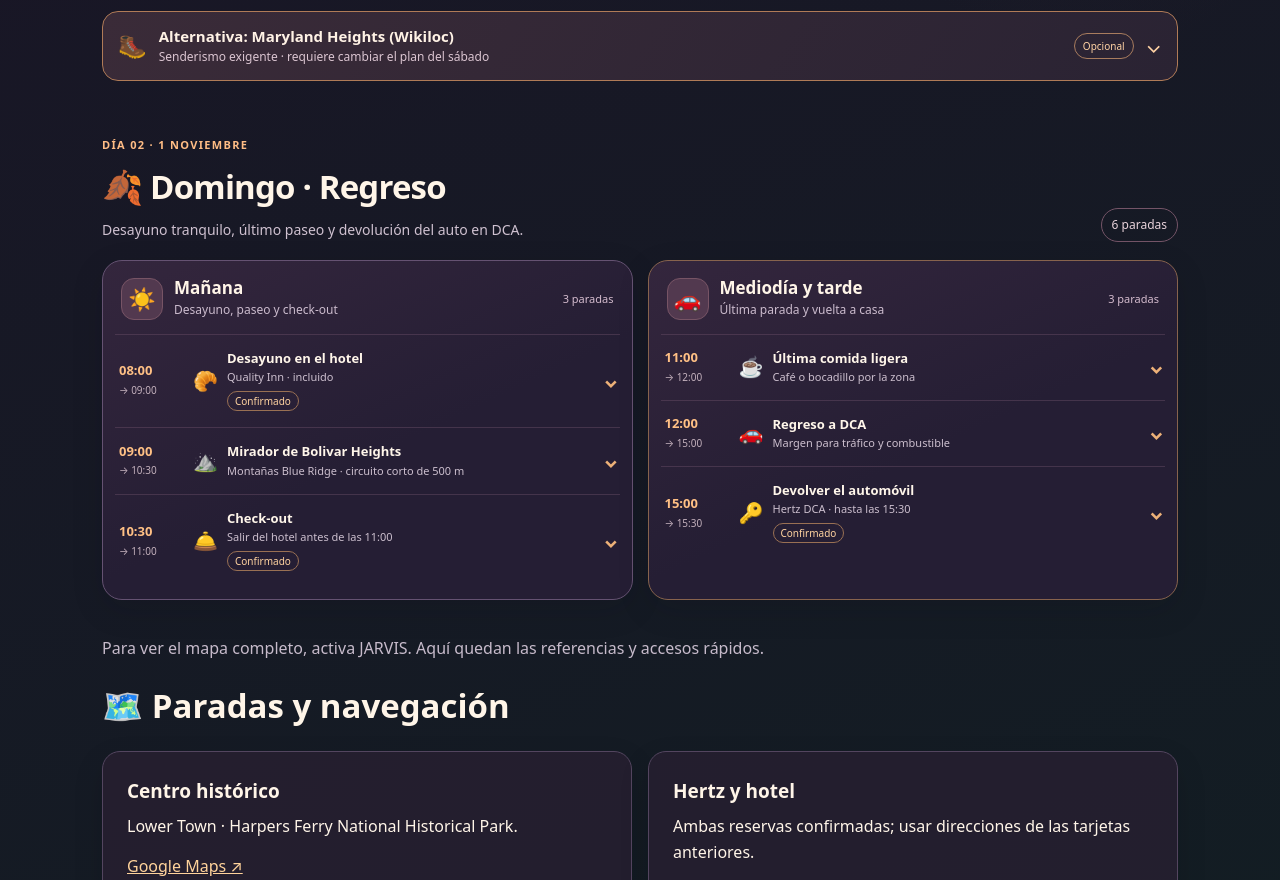
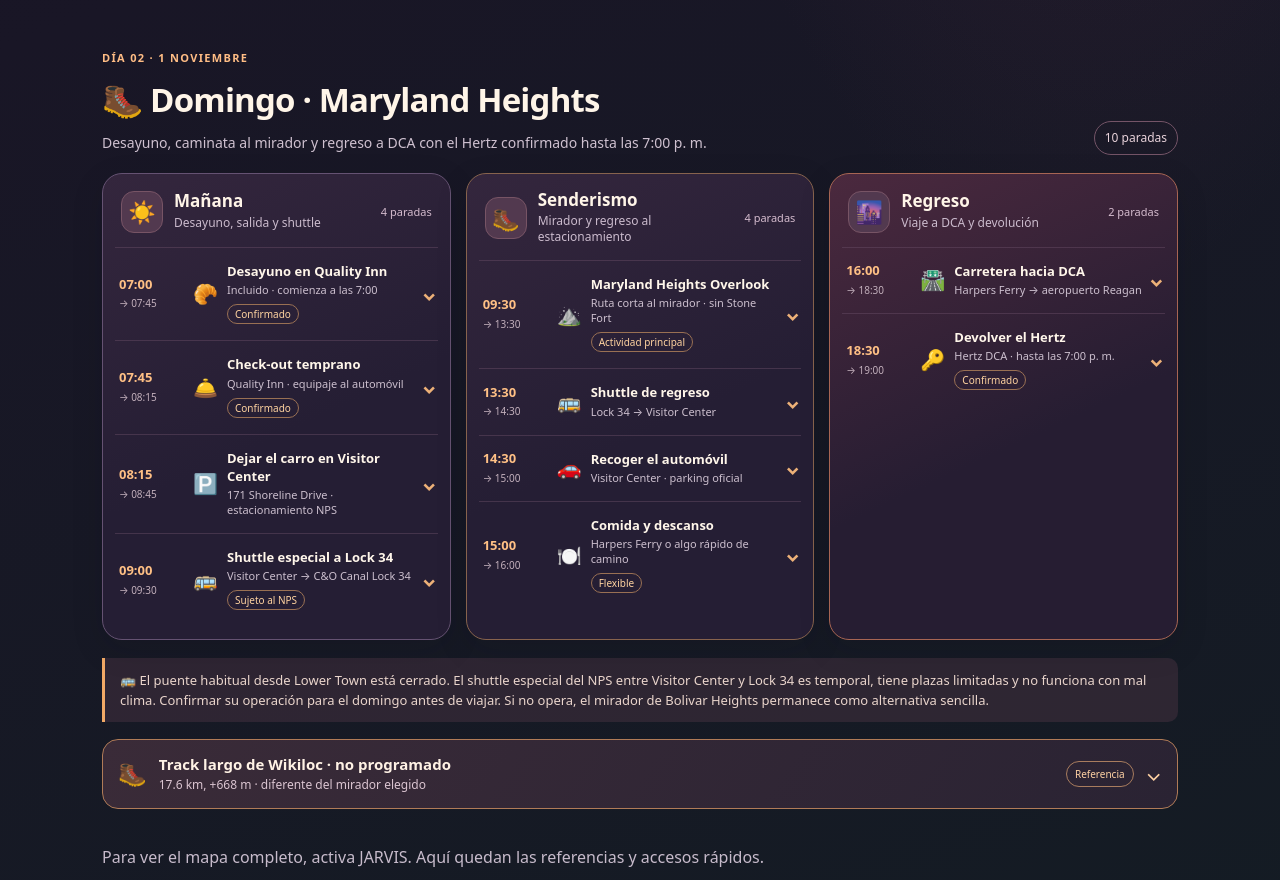
Before and after one commit to pvasquez1992/viajes, a website: page harpersferry2026/index.html in a window 1280 px wide. Shown: the part 2160-3040 px from the top of the page. Drawn offline with nearby package versions, Linux system fonts and the light colour scheme.

Commit message:
feat(harpers-ferry): schedule Sunday Maryland Heights hike, shuttle and return by 7 PM

```diff
--- a/harpersferry2026/index.html
+++ b/harpersferry2026/index.html
@@ -217,91 +217,66 @@
   </div>
   <p class="itinerary-tip">💡 El festival, el trick-or-treat y el Ghost Tour son alternativas que pueden competir en horarios. Elige las que prefieras; no son actividades reservadas automáticamente.</p>
 
-  <details class="optional-hike" id="maryland-heights-opcional">
-    <summary>
-      <span class="optional-hike-icon" aria-hidden="true">🥾</span>
-      <span class="optional-hike-title"><strong>Alternativa: Maryland Heights (Wikiloc)</strong><small>Senderismo exigente · requiere cambiar el plan del sábado</small></span>
-      <span class="optional-hike-label">Opcional</span>
-      <span class="optional-hike-chevron" aria-hidden="true">⌄</span>
-    </summary>
-    <div class="optional-hike-body">
-      <p><strong>Ruta encontrada en Wikiloc: Harpers Ferry &amp; Maryland Heights.</strong> Track de 2022, <strong>17.6 km</strong>, <strong>668 m de desnivel positivo</strong>, clasificado como <strong>muy difícil</strong>. Es una ruta larga: <strong>no es el circuito corto al mirador</strong>.</p>
-      <p>Se propone solo como <strong>alternativa a buena parte de las actividades diurnas del sábado</strong>, nunca como una parada rápida entre el almuerzo y Halloween. <strong>No cabe el domingo</strong> antes del check-out. Si se elige, hay que reorganizar el horario del sábado y decidir qué actividades se sustituyen.</p>
-      <p><strong>Atención a las rodillas:</strong> los descensos inclinados y tramos rocosos pueden ser exigentes. El NPS indica que el sendero permanece abierto, pero la escalera de la pasarela Goodloe Byron está cerrada por obras desde julio de 2026. El acceso es mediante transporte desde el Visitor Center hacia Lock 34; verificar horarios, disponibilidad y condiciones antes de ir. Los estacionamientos de Maryland Heights están cerrados.</p>
-      <div class="optional-hike-links">
-        <a href="https://es.wikiloc.com/rutas-senderismo/harpers-ferry-amp-maryland-heights-97786860" target="_blank" rel="noopener noreferrer">🥾 Ver ruta GPS en Wikiloc ↗</a>
-        <a href="https://www.nps.gov/hafe/planyourvisit/maryland-heights-trail.htm" target="_blank" rel="noopener noreferrer">🏞️ Acceso y ruta oficial NPS ↗</a>
-        <a href="https://www.google.com/maps/search/?api=1&amp;query=Harpers+Ferry+National+Historical+Park+Visitor+Center+171+Shoreline+Drive" target="_blank" rel="noopener noreferrer">📍 Visitor Center · punto de acceso ↗</a>
-      </div>
-      <p class="optional-hike-note">Referencia más corta, distinta del track de Wikiloc: el NPS describe una ruta al mirador de aproximadamente 7.2 km ida y vuelta. No asumir que sigue el mismo trazado.</p>
-    </div>
-  </details>
 
 </section>
 <section id="domingo" class="itinerary-day" aria-labelledby="titulo-domingo">
-  <header class="day-heading"><div><span class="day-kicker">DÍA 02 · 1 NOVIEMBRE</span><h2 id="titulo-domingo">🍂 Domingo · Regreso</h2><p>Desayuno tranquilo, último paseo y devolución del auto en DCA.</p></div><span class="day-total">6 paradas</span></header>
-  <div class="moment-grid moment-grid-two">
+<header class="day-heading"><div><span class="day-kicker">DÍA 02 · 1 NOVIEMBRE</span><h2 id="titulo-domingo">🥾 Domingo · Maryland Heights</h2><p>Desayuno, caminata al mirador y regreso a DCA con el Hertz confirmado hasta las 7:00 p. m.</p></div><span class="day-total">10 paradas</span></header>
+<div class="moment-grid">
   <section class="moment-group moment-morning" aria-label="Mañana">
-  <div class="moment-group-head"><span class="moment-period-icon" aria-hidden="true">☀️</span><span class="moment-group-titles"><h3>Mañana</h3><p>Desayuno, paseo y check-out</p></span><span class="moment-count">3 paradas</span></div>
-  <div class="moment-items"><details class="moment-stop" id="parada-morning-0">
-  <summary>
-    <span class="moment-time"><strong>08:00</strong><small>→ 09:00</small></span>
-    <span class="moment-icon" aria-hidden="true">🥐</span>
-    <span class="moment-identity"><strong>Desayuno en el hotel</strong><small>Quality Inn · incluido</small><em>Confirmado</em></span>
-    <span class="moment-chevron" aria-hidden="true">⌄</span>
-  </summary>
-  <div class="moment-detail"><div class="moment-detail-label">Información de la parada · 08:00–09:00</div><p>Desayunar con calma y revisar hora de salida.</p></div>
+  <div class="moment-group-head"><span class="moment-period-icon" aria-hidden="true">☀️</span><span class="moment-group-titles"><h3>Mañana</h3><p>Desayuno, salida y shuttle</p></span><span class="moment-count">4 paradas</span></div>
+  <div class="moment-items">
+  <details class="moment-stop" id="dom-000">
+  <summary><span class="moment-time"><strong>07:00</strong><small>→ 07:45</small></span><span class="moment-icon" aria-hidden="true">🥐</span><span class="moment-identity"><strong>Desayuno en Quality Inn</strong><small>Incluido · comienza a las 7:00</small><em>Confirmado</em></span><span class="moment-chevron" aria-hidden="true">⌄</span></summary>
+  <div class="moment-detail"><div class="moment-detail-label">Información de la parada · 07:00–07:45</div><p>Desayunar en el hotel y preparar agua, calzado y snacks para el sendero. Esta madrugada termina el horario de verano: los relojes retroceden una hora.</p></div></details>
+<details class="moment-stop" id="dom-001">
+  <summary><span class="moment-time"><strong>07:45</strong><small>→ 08:15</small></span><span class="moment-icon" aria-hidden="true">🛎️</span><span class="moment-identity"><strong>Check-out temprano</strong><small>Quality Inn · equipaje al automóvil</small><em>Confirmado</em></span><span class="moment-chevron" aria-hidden="true">⌄</span></summary>
+  <div class="moment-detail"><div class="moment-detail-label">Información de la parada · 07:45–08:15</div><p>Recoger el equipaje, entregar la habitación y cargar el Hertz. El check-out permitido es hasta las 11:00, pero salimos temprano por el senderismo.</p></div></details>
+<details class="moment-stop" id="dom-002">
+  <summary><span class="moment-time"><strong>08:15</strong><small>→ 08:45</small></span><span class="moment-icon" aria-hidden="true">🅿️</span><span class="moment-identity"><strong>Dejar el carro en Visitor Center</strong><small>171 Shoreline Drive · estacionamiento NPS</small></span><span class="moment-chevron" aria-hidden="true">⌄</span></summary>
+  <div class="moment-detail"><div class="moment-detail-label">Información de la parada · 08:15–08:45</div><p>Conducir del hotel al estacionamiento principal del Visitor Center, 171 Shoreline Drive, Harpers Ferry WV. El Hertz queda aquí durante el hike; buscar la parada del shuttle especial a Lock 34. Es diferente del autobús turístico habitual a Lower Town.</p><a href="https://www.google.com/maps/dir/?api=1&amp;destination=171+Shoreline+Drive+Harpers+Ferry+WV+25425" target="_blank" rel="noopener noreferrer">Mapa del Visitor Center ↗</a></div></details>
+<details class="moment-stop" id="dom-003">
+  <summary><span class="moment-time"><strong>09:00</strong><small>→ 09:30</small></span><span class="moment-icon" aria-hidden="true">🚌</span><span class="moment-identity"><strong>Shuttle especial a Lock 34</strong><small>Visitor Center → C&amp;O Canal Lock 34</small><em>Sujeto al NPS</em></span><span class="moment-chevron" aria-hidden="true">⌄</span></summary>
+  <div class="moment-detail"><div class="moment-detail-label">Información de la parada · 09:00–09:30</div><p>El NPS anuncia la primera salida a las 9:00 a. m. y autobuses aproximadamente cada hora, con plazas limitadas. No hay garantía para el 1 de noviembre: confirmar el viernes 30. Descender en Lock 34 y seguir a pie por el C&amp;O Canal Towpath hacia el comienzo del sendero; no estacionar en Lock 34.</p><a href="https://www.nps.gov/choh/planyourvisit/byron-bridge.htm" target="_blank" rel="noopener noreferrer">Estado del shuttle NPS ↗</a> <a href="https://www.google.com/maps/search/?api=1&amp;query=39.333430%2C-77.738577" target="_blank" rel="noopener noreferrer">Localizar Lock 34 ↗</a></div></details>
+  </div></section>
+  <section class="moment-group moment-afternoon" aria-label="Senderismo">
+  <div class="moment-group-head"><span class="moment-period-icon" aria-hidden="true">🥾</span><span class="moment-group-titles"><h3>Senderismo</h3><p>Mirador y regreso al estacionamiento</p></span><span class="moment-count">4 paradas</span></div>
+  <div class="moment-items">
+  <details class="moment-stop" id="dom-010">
+  <summary><span class="moment-time"><strong>09:30</strong><small>→ 13:30</small></span><span class="moment-icon" aria-hidden="true">⛰️</span><span class="moment-identity"><strong>Maryland Heights Overlook</strong><small>Ruta corta al mirador · sin Stone Fort</small><em>Actividad principal</em></span><span class="moment-chevron" aria-hidden="true">⌄</span></summary>
+  <div class="moment-detail"><div class="moment-detail-label">Información de la parada · 09:30–13:30</div><p>Caminar desde Lock 34 hasta el inicio señalizado de Maryland Heights y subir al mirador Overlook Cliff; regresar por el sendero y el canal al mismo Lock 34. Referencia NPS: 3–4 h y aproximadamente 7.2 km ida y vuelta desde Lower Town; la distancia desde Lock 34 puede variar. Evitar el antiguo acceso por el puente cerrado y no seguir literalmente un GPX de 2021. Precaución con los descensos rocosos.</p><a href="https://www.nps.gov/hafe/planyourvisit/maryland-heights-trail.htm" target="_blank" rel="noopener noreferrer">Mapa del sendero NPS ↗</a></div></details>
+<details class="moment-stop" id="dom-011">
+  <summary><span class="moment-time"><strong>13:30</strong><small>→ 14:30</small></span><span class="moment-icon" aria-hidden="true">🚌</span><span class="moment-identity"><strong>Shuttle de regreso</strong><small>Lock 34 → Visitor Center</small></span><span class="moment-chevron" aria-hidden="true">⌄</span></summary>
+  <div class="moment-detail"><div class="moment-detail-label">Información de la parada · 13:30–14:30</div><p>Esperar y tomar el transporte del NPS de vuelta al Visitor Center. Esta franja incluye margen para esperas: el bus opera aproximadamente cada hora y depende del clima. Última salida publicada desde Lock 34: 6:30 p. m.</p><a href="https://www.nps.gov/choh/planyourvisit/byron-bridge.htm" target="_blank" rel="noopener noreferrer">Horarios oficiales NPS ↗</a></div></details>
+<details class="moment-stop" id="dom-012">
+  <summary><span class="moment-time"><strong>14:30</strong><small>→ 15:00</small></span><span class="moment-icon" aria-hidden="true">🚗</span><span class="moment-identity"><strong>Recoger el automóvil</strong><small>Visitor Center · parking oficial</small></span><span class="moment-chevron" aria-hidden="true">⌄</span></summary>
+  <div class="moment-detail"><div class="moment-detail-label">Información de la parada · 14:30–15:00</div><p>Volver al estacionamiento del Visitor Center, recoger el Hertz, guardar equipo de senderismo y preparar la salida.</p></div></details>
+<details class="moment-stop" id="dom-013">
+  <summary><span class="moment-time"><strong>15:00</strong><small>→ 16:00</small></span><span class="moment-icon" aria-hidden="true">🍽️</span><span class="moment-identity"><strong>Comida y descanso</strong><small>Harpers Ferry o algo rápido de camino</small><em>Flexible</em></span><span class="moment-chevron" aria-hidden="true">⌄</span></summary>
+  <div class="moment-detail"><div class="moment-detail-label">Información de la parada · 15:00–16:00</div><p>Almorzar después de la caminata en un sitio disponible o comprar algo para llevar. Si el shuttle se atrasa, acortar esta pausa y mantener margen para llegar a DCA.</p></div></details>
+  </div></section>
+  <section class="moment-group moment-evening" aria-label="Regreso">
+  <div class="moment-group-head"><span class="moment-period-icon" aria-hidden="true">🌆</span><span class="moment-group-titles"><h3>Regreso</h3><p>Viaje a DCA y devolución</p></span><span class="moment-count">2 paradas</span></div>
+  <div class="moment-items">
+  <details class="moment-stop" id="dom-020">
+  <summary><span class="moment-time"><strong>16:00</strong><small>→ 18:30</small></span><span class="moment-icon" aria-hidden="true">🛣️</span><span class="moment-identity"><strong>Carretera hacia DCA</strong><small>Harpers Ferry → aeropuerto Reagan</small></span><span class="moment-chevron" aria-hidden="true">⌄</span></summary>
+  <div class="moment-detail"><div class="moment-detail-label">Información de la parada · 16:00–18:30</div><p>Conducir hacia el Ronald Reagan Washington National Airport (DCA), comprobar tráfico en tiempo real y reservar tiempo para combustible y área de devolución de Hertz. Horario orientativo; salir antes si hay demoras.</p></div></details>
+<details class="moment-stop" id="dom-021">
+  <summary><span class="moment-time"><strong>18:30</strong><small>→ 19:00</small></span><span class="moment-icon" aria-hidden="true">🔑</span><span class="moment-identity"><strong>Devolver el Hertz</strong><small>Hertz DCA · hasta las 7:00 p. m.</small><em>Confirmado</em></span><span class="moment-chevron" aria-hidden="true">⌄</span></summary>
+  <div class="moment-detail"><div class="moment-detail-label">Información de la parada · 18:30–19:00</div><p>Devolución de la reserva modificada confirmada para el domingo 1 de noviembre a las 7:00 p. m. Fotografiar combustible, odómetro y estado del vehículo; guardar recibo. Después, regresar a Arlington.</p><a href="https://www.google.com/maps/search/?api=1&amp;query=Hertz+Car+Rental+Return+DCA" target="_blank" rel="noopener noreferrer">Indicaciones a Hertz DCA ↗</a></div></details>
+  </div></section>
+</div>
+<p class="itinerary-tip">🚌 El puente habitual desde Lower Town está cerrado. El shuttle especial del NPS entre Visitor Center y Lock 34 es temporal, tiene plazas limitadas y no funciona con mal clima. Confirmar su operación para el domingo antes de viajar. Si no opera, el mirador de Bolivar Heights permanece como alternativa sencilla.</p>
+<details class="optional-hike" id="maryland-heights-opcional">
+  <summary><span class="optional-hike-icon" aria-hidden="true">🥾</span><span class="optional-hike-title"><strong>Track largo de Wikiloc · no programado</strong><small>17.6 km, +668 m · diferente del mirador elegido</small></span><span class="optional-hike-label">Referencia</span><span class="optional-hike-chevron" aria-hidden="true">⌄</span></summary>
+  <div class="optional-hike-body">
+    <p>El track de 2022 <strong>Harpers Ferry &amp; Maryland Heights</strong> tiene 17.6 km y 668 m de ascenso y no corresponde a la excursión corta del domingo. Nuestro plan es subir al <strong>Maryland Heights Overlook sin Stone Fort</strong>. El track antiguo tampoco refleja el acceso actual por Lock 34.</p>
+    <div class="optional-hike-links">
+      <a href="https://es.wikiloc.com/rutas-senderismo/harpers-ferry-amp-maryland-heights-97786860" target="_blank" rel="noopener noreferrer">Track largo Wikiloc ↗</a>
+      <a href="https://www.nps.gov/hafe/planyourvisit/maryland-heights-trail.htm" target="_blank" rel="noopener noreferrer">Ruta oficial NPS ↗</a>
+      <a href="https://www.nps.gov/choh/planyourvisit/byron-bridge.htm" target="_blank" rel="noopener noreferrer">Puente y shuttle NPS ↗</a>
+    </div>
+  </div>
 </details>
-<details class="moment-stop" id="parada-morning-1">
-  <summary>
-    <span class="moment-time"><strong>09:00</strong><small>→ 10:30</small></span>
-    <span class="moment-icon" aria-hidden="true">⛰️</span>
-    <span class="moment-identity"><strong>Mirador de Bolivar Heights</strong><small>Montañas Blue Ridge · circuito corto de 500 m</small></span>
-    <span class="moment-chevron" aria-hidden="true">⌄</span>
-  </summary>
-  <div class="moment-detail"><div class="moment-detail-label">Información de la parada · 09:00–10:30</div><p>Ir en carro desde el hotel al estacionamiento de <strong>Bolivar Heights</strong>, al final de <strong>Whitman Avenue, Bolivar, WV 25425</strong>. Disfrutar de vistas de las montañas Blue Ridge, el valle de Shenandoah, los cañones históricos y el paisaje otoñal.</p><p>Hacer únicamente el <strong>circuito del mirador de 0.3 millas (aprox. 500 m)</strong>: es fácil y tiene un desnivel mínimo, según el NPS. Evitar los bucles largos y las pendientes innecesarias. Si hay barro o lluvia, evaluar el firme del sendero; no se garantiza que todo el recorrido esté libre de irregularidades.</p><p>El estacionamiento tiene pocas plazas. Salir del mirador con margen (idealmente hacia las 10:15) para estar de vuelta en el hotel alrededor de las 10:30 y efectuar el check-out antes de las 11:00.</p><p><a href="https://www.nps.gov/hafe/planyourvisit/bolivar-heights-trail.htm" target="_blank" rel="noopener noreferrer">Sendero oficial del NPS ↗</a> · <a href="https://www.google.com/maps/dir/?api=1&amp;destination=39.3237730722%2C-77.7611942522&amp;travelmode=driving" target="_blank" rel="noopener noreferrer">Navegar al estacionamiento ↗</a></p></div>
-</details>
-<details class="moment-stop" id="parada-morning-2">
-  <summary>
-    <span class="moment-time"><strong>10:30</strong><small>→ 11:00</small></span>
-    <span class="moment-icon" aria-hidden="true">🛎️</span>
-    <span class="moment-identity"><strong>Check-out</strong><small>Salir del hotel antes de las 11:00</small><em>Confirmado</em></span>
-    <span class="moment-chevron" aria-hidden="true">⌄</span>
-  </summary>
-  <div class="moment-detail"><div class="moment-detail-label">Información de la parada · 10:30–11:00</div><p>Salir del hotel antes de las 11:00 y verificar pertenencias.</p></div>
-</details></div>
-</section>
-  <section class="moment-group moment-afternoon" aria-label="Mediodía y tarde">
-  <div class="moment-group-head"><span class="moment-period-icon" aria-hidden="true">🚗</span><span class="moment-group-titles"><h3>Mediodía y tarde</h3><p>Última parada y vuelta a casa</p></span><span class="moment-count">3 paradas</span></div>
-  <div class="moment-items"><details class="moment-stop" id="parada-afternoon-3">
-  <summary>
-    <span class="moment-time"><strong>11:00</strong><small>→ 12:00</small></span>
-    <span class="moment-icon" aria-hidden="true">☕</span>
-    <span class="moment-identity"><strong>Última comida ligera</strong><small>Café o bocadillo por la zona</small></span>
-    <span class="moment-chevron" aria-hidden="true">⌄</span>
-  </summary>
-  <div class="moment-detail"><div class="moment-detail-label">Información de la parada · 11:00–12:00</div><p>Café o bocadillo en la zona, sin depender de una mesa con espera larga. Empezar regreso con margen.</p></div>
-</details>
-<details class="moment-stop" id="parada-afternoon-4">
-  <summary>
-    <span class="moment-time"><strong>12:00</strong><small>→ 15:00</small></span>
-    <span class="moment-icon" aria-hidden="true">🚗</span>
-    <span class="moment-identity"><strong>Regreso a DCA</strong><small>Margen para tráfico y combustible</small></span>
-    <span class="moment-chevron" aria-hidden="true">⌄</span>
-  </summary>
-  <div class="moment-detail"><div class="moment-detail-label">Información de la parada · 12:00–15:00</div><p>Tiempo amplio para tráfico, combustible y entrada al área de devoluciones. La devolución reservada es a las <strong>3:30 p. m.</strong>; intentar llegar antes.</p></div>
-</details>
-<details class="moment-stop" id="parada-afternoon-5">
-  <summary>
-    <span class="moment-time"><strong>15:00</strong><small>→ 15:30</small></span>
-    <span class="moment-icon" aria-hidden="true">🔑</span>
-    <span class="moment-identity"><strong>Devolver el automóvil</strong><small>Hertz DCA · hasta las 15:30</small><em>Confirmado</em></span>
-    <span class="moment-chevron" aria-hidden="true">⌄</span>
-  </summary>
-  <div class="moment-detail"><div class="moment-detail-label">Información de la parada · 15:00–15:30</div><p>Guardar comprobante, fotografiar estado y odómetro; regresar a Arlington desde DCA.</p></div>
-</details></div>
-</section>
-  </div>
 </section>
 <section id="navegacion">
 <p class="section-intro">Para ver el mapa completo, activa JARVIS. Aquí quedan las referencias y accesos rápidos.</p>
@@ -309,7 +284,8 @@
     <div class="grid">
       <div class="card"><h3>Centro histórico</h3><p>Lower Town · Harpers Ferry National Historical Park.</p><a href="https://www.google.com/maps/search/?api=1&query=Lower+Town+Harpers+Ferry+WV">Google Maps ↗</a></div>
       <div class="card"><h3>Hertz y hotel</h3><p>Ambas reservas confirmadas; usar direcciones de las tarjetas anteriores.</p></div>
-      <div class="card"><h3>Bolivar</h3><p>Trick-or-treat el sábado por la noche, y mirador de Bolivar Heights el domingo por la mañana (son dos lugares distintos).</p><a href="https://www.google.com/maps/search/?api=1&query=Bolivar+WV">Pueblo de Bolivar ↗</a> · <a href="https://www.google.com/maps/dir/?api=1&amp;destination=39.3237730722%2C-77.7611942522&amp;travelmode=driving">Mirador Bolivar Heights ↗</a></div>
+      <div class="card"><h3>Bolivar</h3><p>Trick-or-treat el sábado por la noche; Bolivar Heights queda como alternativa si el shuttle al sendero no opera el domingo.</p><a href="https://www.google.com/maps/search/?api=1&amp;query=Bolivar+WV">Pueblo de Bolivar ↗</a> · <a href="https://www.google.com/maps/dir/?api=1&amp;destination=39.3237730722%2C-77.7611942522&amp;travelmode=driving">Mirador alternativo ↗</a></div>
+<div class="card"><h3>Maryland Heights · domingo</h3><p>Dejar Hertz en el Visitor Center (171 Shoreline Drive). Shuttle temporal hasta C&amp;O Canal Lock 34; a pie al sendero y luego mismo recorrido de regreso.</p><a href="https://www.google.com/maps/dir/?api=1&amp;destination=171+Shoreline+Drive+Harpers+Ferry+WV+25425" target="_blank" rel="noopener noreferrer">Visitor Center ↗</a> · <a href="https://www.nps.gov/choh/planyourvisit/byron-bridge.htm" target="_blank" rel="noopener noreferrer">Shuttle NPS ↗</a></div>
       <div class="card"><h3>Bakerton Market</h3><p>834 Carter Ave · parada opcional si el evento se mantiene.</p><a href="https://www.google.com/maps/search/?api=1&query=834+Carter+Ave+Harpers+Ferry+WV">Google Maps ↗</a></div>
     </div>
     <p class="note" style="margin-top:12px">⚠️ El casco histórico es pequeño y tiene estacionamiento escaso: consultar el acceso y estacionamientos oficiales NPS; algunas áreas se recorren mejor andando o con transporte del parque. Horarios y servicios pueden variar por temporada.</p>
@@ -322,6 +298,8 @@
         <li>Revisar con Bakerton Market que el evento siga programado.</li>
         <li>Decidir entre Ghost Tour, festival y observación de trick-or-treat según tiempo y energía.</li>
         <li>Consultar clima, lluvia, temperatura nocturna y alertas del parque histórico.</li>
+        <li>Confirmar el viernes 30 si opera el shuttle especial Visitor Center ↔ Lock 34 el domingo 1; no cruzar el puente cerrado.</li>
+        <li>Preparar agua, snacks y calzado de senderismo para Maryland Heights el domingo.</li>
         <li>Descargar mapas, llevar zapatos cómodos, chaqueta y teléfono cargado.</li>
         <li>Recordar que el cambio de horario de verano en EE. UU. ocurre el domingo 1 de noviembre de 2026: a las 2:00 a. m. los relojes retroceden una hora.</li>
         <li>No publicar el PIN de Booking ni datos completos de pago en GitHub.</li>
```
